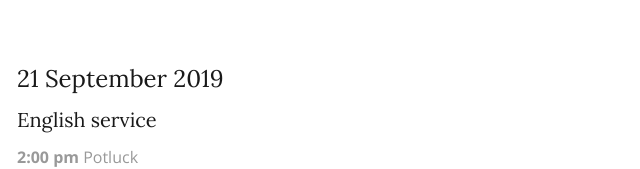
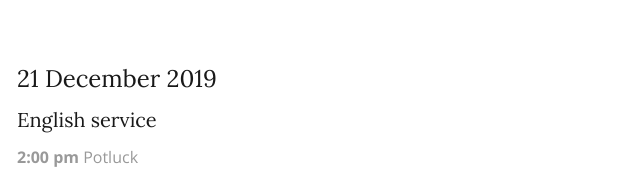
Before and after one commit to finalclass/iafg, a website: page index.html in a window 1280 px wide. Shown: the part 2905-3074 px from the top of the page, 53-693 px from the left. Drawn offline with nearby package versions, Linux system fonts and the light colour scheme; files whose address does not match are found by name.

Commit message:
dynamic next event date

```diff
--- a/index.html
+++ b/index.html
@@ -190,7 +190,7 @@
           </div>
         </div>
         <div class="row block-9 august-17-2019">
-          <h4>21 September 2019</h4>
+          <h4 class="next-event-date">21 September 2019</h4>
           <h5>English service</h5>
           <p>
             <strong>2:00 pm</strong> Potluck
--- a/js/main.js
+++ b/js/main.js
@@ -285,6 +285,7 @@ AOS.init({
             var now = moment();
 
             var latestEvent = findLatestEvent(upcommingEvents);
+            $('.next-event-date').text(latestEvent.date.format('DD MMMM YYYY'));
             var duration = moment.duration(latestEvent.date.diff(now));
             $eventName.text(latestEvent.name);
             $eventDays.text(Math.floor(duration.asDays()));
```
